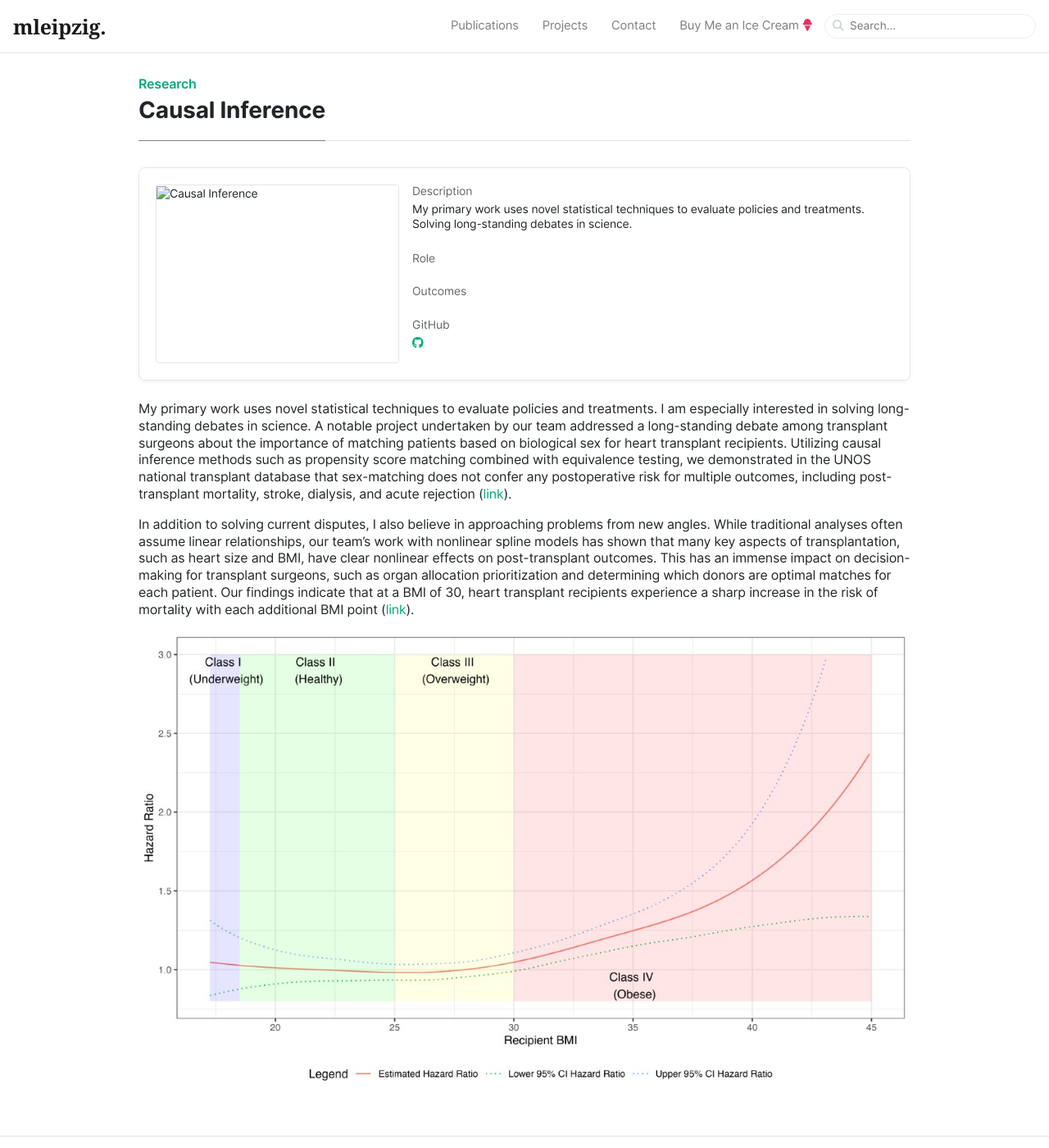
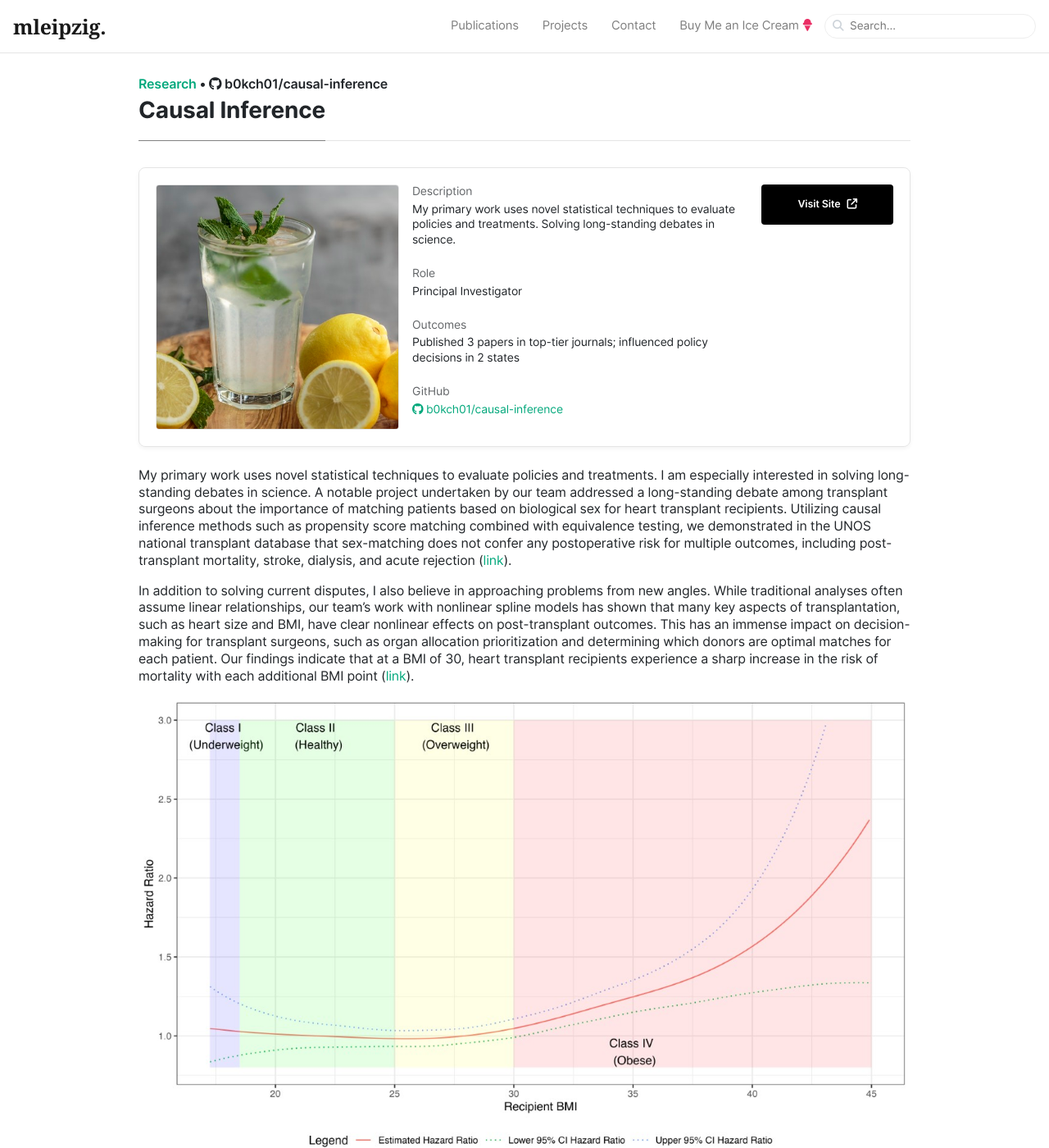
Before and after one commit to mleipzig/mleipzig.github.io, a Jekyll site: the page built from _projects/causal-inference.md, in a window 1280 px wide and 1400 px high. Shown: the whole window at 82% size. Built offline with Jekyll 4.4.1, drawn with Linux system fonts in a browser that asks for light colours; nearby versions of some CDN libraries.

Commit message:
responsive and interactivity

```diff
--- a/_data/projects.yml
+++ b/_data/projects.yml
@@ -2,9 +2,20 @@
   projects:
     - name: Causal Inference
       description: My primary work uses novel statistical techniques to evaluate policies and treatments. Solving long-standing debates in science.
+      github: b0kch01/causal-inference
+      image: /assets/images/14.jpg
+      role: Principal Investigator
+      outcomes: Published 3 papers in top-tier journals; influenced policy decisions in 2 states
+      site: https://www.example.com/causal-inference
 
     - name: Machine Learning
       description: Building a foundation model for diagnosing cardiac diseases on MRI and automatically identifying heterogeneous subgroups.
+      github: b0kch01/ml-cardiac-diagnosis
+      image: /assets/images/14.jpg
+      role: Lead Researcher
+      outcomes: Achieved 95% accuracy on validation datasets; identified 3 clinically relevant subgroups
+      site: https://www.example.com/ml-cardiac-diagnosis
+
 
 - name: Data Science Tools
   projects:
--- a/_layouts/project.html
+++ b/_layouts/project.html
@@ -16,9 +16,9 @@ layout: default
 
 <div class="container container-smaller mt-4">
   <div class="card__tag__huge">
-    <span class="card__category">
+    <a href="/projects/#{{ category.name }}" class="card__category">
       {{ category.name }}
-    </span>
+    </a>
     {% if project.github %}
     <span class="card__github">
       •
--- a/_pages/projects.html
+++ b/_pages/projects.html
@@ -8,7 +8,7 @@ permalink: "/projects/"
 <div class="container">
     {% for category in site.data.projects %}
     <div class="project-list">
-        <h4>{{ category.name }}</h4>
+        <h4 id="{{ category.name }}">{{ category.name }}</h4>
         <div class="project-row">
             {% for project in category.projects %}
             {% include project-preview-card.liquid %}
--- a/assets/css/modifications.css
+++ b/assets/css/modifications.css
@@ -375,6 +375,22 @@ nav > div {
 }
 
 @media (max-width: 991px) {
+  .container-smaller {
+    padding: 0 1rem;
+  }
+
+  .project-info-card {
+    flex-direction: column;
+  }
+
+  .project-info-card__image {
+    width: 100%;
+  }
+
+  .project-info-card__visit {
+    margin-left: 0;
+  }
+
   nav > div {
     flex-direction: column;
   }
```
